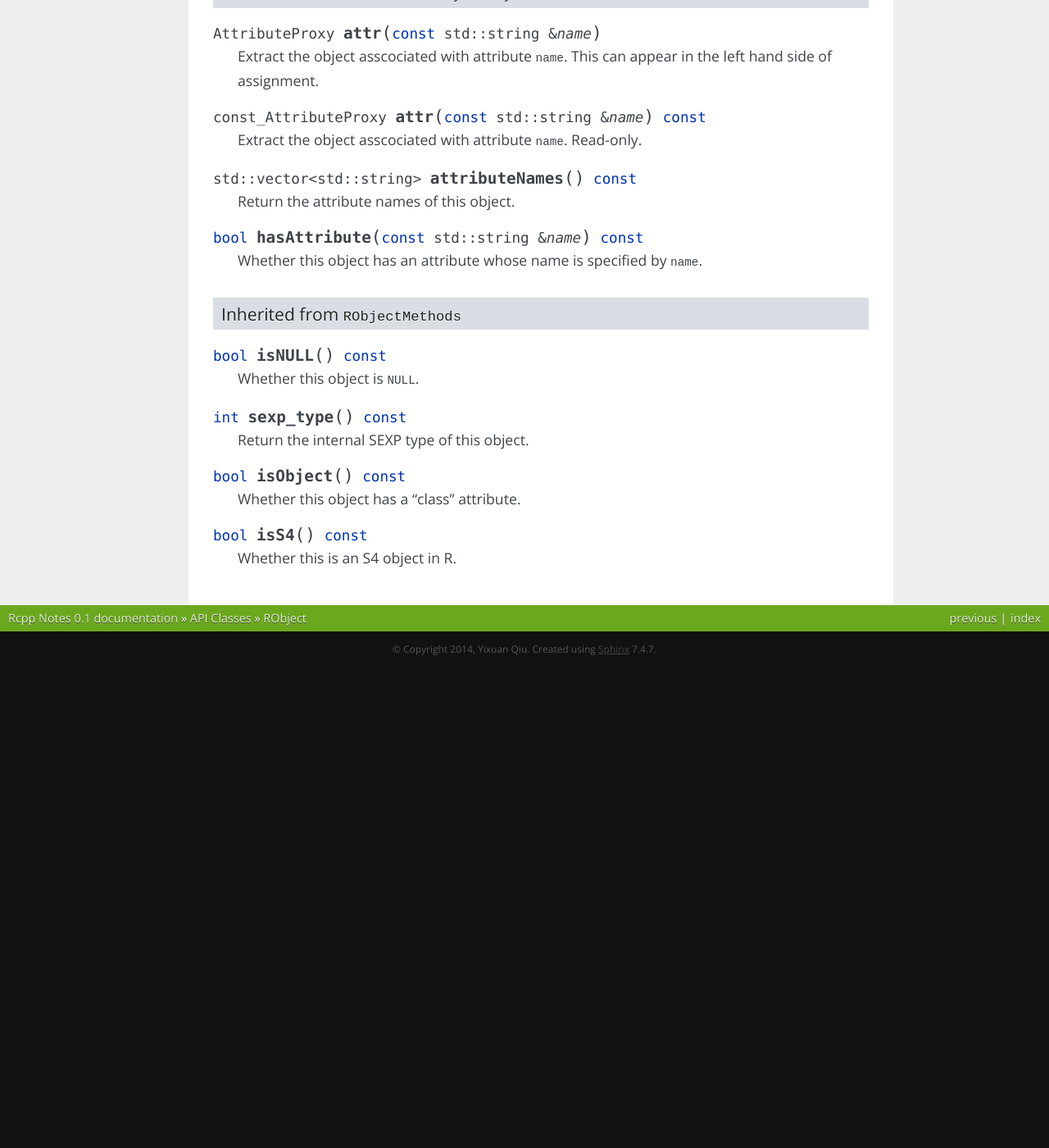
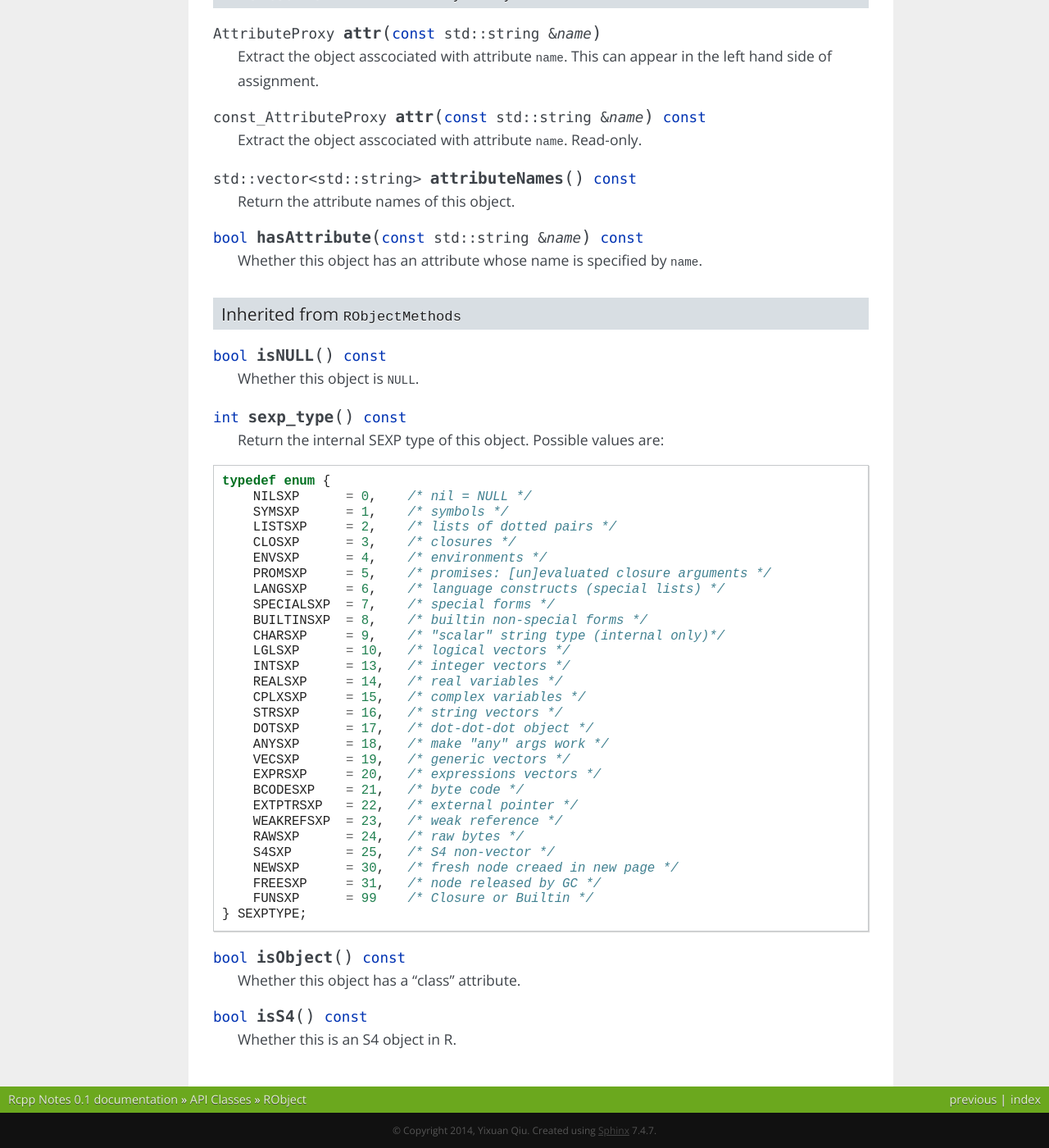
Before and after one commit to yixuan/rcpp-note, a Sphinx documentation site: the page built from source/api/RObject.rst, in a window 1280 px wide and 1400 px high, scrolled down 2239 px. Shown: the whole window at 82% size. Built offline with Sphinx 7.4.7, drawn with Linux system fonts in a browser that asks for light colours; before the commit the page ends 3052 px from its top, so only the background shows below that; some of the changed text lies outside the part shown.

Commit message:
more information

```diff
--- a/source/api/RObject.rst
+++ b/source/api/RObject.rst
@@ -33,7 +33,7 @@ Constructors
 .. cpp:function:: RObject()
 
    Default constructor. Resulting object is a simple wrapper of
-   ``R_NilValue``(``NULL`` in R).
+   ``R_NilValue`` (``NULL`` in R).
 
 .. cpp:function:: RObject(const RObject& other)
 
@@ -139,7 +139,39 @@ Inherited from ``RObjectMethods``
 
 .. cpp:function:: int sexp_type() const
 
-   Return the internal SEXP type of this object.
+   Return the internal SEXP type of this object. Possible values are:
+
+.. code-block:: cpp
+
+   typedef enum {
+       NILSXP      = 0,    /* nil = NULL */
+       SYMSXP      = 1,    /* symbols */
+       LISTSXP     = 2,    /* lists of dotted pairs */
+       CLOSXP      = 3,    /* closures */
+       ENVSXP      = 4,    /* environments */
+       PROMSXP     = 5,    /* promises: [un]evaluated closure arguments */
+       LANGSXP     = 6,    /* language constructs (special lists) */
+       SPECIALSXP  = 7,    /* special forms */
+       BUILTINSXP  = 8,    /* builtin non-special forms */
+       CHARSXP     = 9,    /* "scalar" string type (internal only)*/
+       LGLSXP      = 10,   /* logical vectors */
+       INTSXP      = 13,   /* integer vectors */
+       REALSXP     = 14,   /* real variables */
+       CPLXSXP     = 15,   /* complex variables */
+       STRSXP      = 16,   /* string vectors */
+       DOTSXP      = 17,   /* dot-dot-dot object */
+       ANYSXP      = 18,   /* make "any" args work */
+       VECSXP      = 19,   /* generic vectors */
+       EXPRSXP     = 20,   /* expressions vectors */
+       BCODESXP    = 21,   /* byte code */
+       EXTPTRSXP   = 22,   /* external pointer */
+       WEAKREFSXP  = 23,   /* weak reference */
+       RAWSXP      = 24,   /* raw bytes */
+       S4SXP       = 25,   /* S4 non-vector */
+       NEWSXP      = 30,   /* fresh node creaed in new page */
+       FREESXP     = 31,   /* node released by GC */
+       FUNSXP      = 99    /* Closure or Builtin */
+   } SEXPTYPE;
 
 .. cpp:function:: bool isObject() const
 
```
Also changed, not shown: other parts of source/api/RObject.rst (+2 -2 lines).
